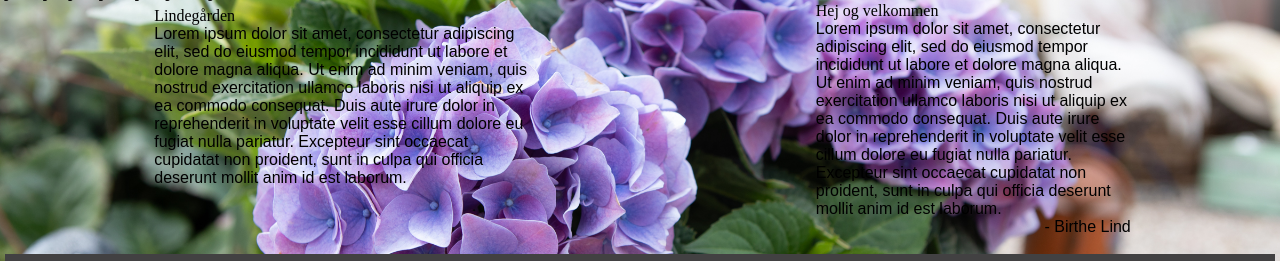
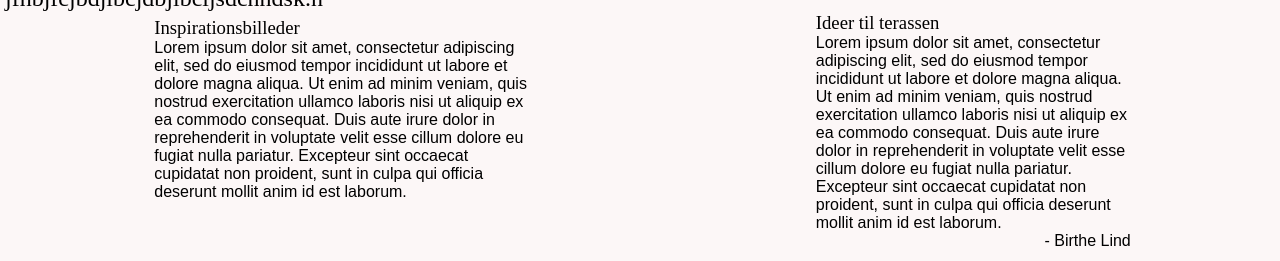
Before and after one commit to eaacski/lindegaarden1, a plain HTML site: page inspiration.html in a window 1280 px wide. Shown: the part 182-443 px from the top of the page. Drawn offline with Linux system fonts and the light colour scheme; a web font is replaced by a local one.

Commit message:
Update inspiration.html

```diff
--- a/inspiration.html
+++ b/inspiration.html
@@ -14,8 +14,7 @@
 </head>
 
 <body>
-	<section class="bigphoto">
-		<header>
+			<header>
 			<div class="navbar">
 				<a href="index.html">
 					<div class="logo_container"><img src="images/logo-lindegaarden-blomst.png" alt="logo" class="logo">
@@ -46,12 +45,12 @@
 <div class="divider"></div>
 	<main class="forsideindhold">
 		<section class="tekstindhold">
-			<h1>Lindegården</h1>
+			<h1>Inspirationsbilleder</h1>
 			<p>
 				Lorem ipsum dolor sit amet, consectetur adipiscing elit, sed do eiusmod tempor incididunt ut labore et dolore magna aliqua. Ut enim ad minim veniam, quis nostrud exercitation ullamco laboris nisi ut aliquip ex ea commodo consequat. Duis aute irure dolor in reprehenderit in voluptate velit esse cillum dolore eu fugiat nulla pariatur. Excepteur sint occaecat cupidatat non proident, sunt in culpa qui officia deserunt mollit anim id est laborum.</p>
 		</section>
 		<aside class="anmeldelser">
-			<h1>Hej og velkommen</h1>
+			<h1>Ideer til terassen</h1>
 
 			<p class="om-birthe-tekst">
 				Lorem ipsum dolor sit amet, consectetur adipiscing elit, sed do eiusmod tempor incididunt ut labore et dolore magna aliqua. Ut enim ad minim veniam, quis nostrud exercitation ullamco laboris nisi ut aliquip ex ea commodo consequat. Duis aute irure dolor in reprehenderit in voluptate velit esse cillum dolore eu fugiat nulla pariatur. Excepteur sint occaecat cupidatat non proident, sunt in culpa qui officia deserunt mollit anim id est laborum.</p>
```
